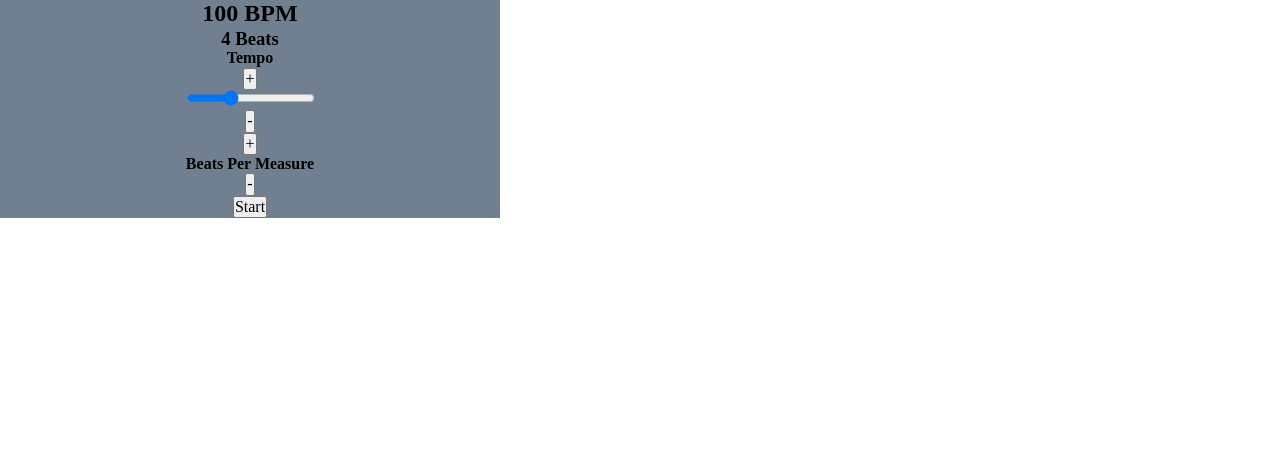
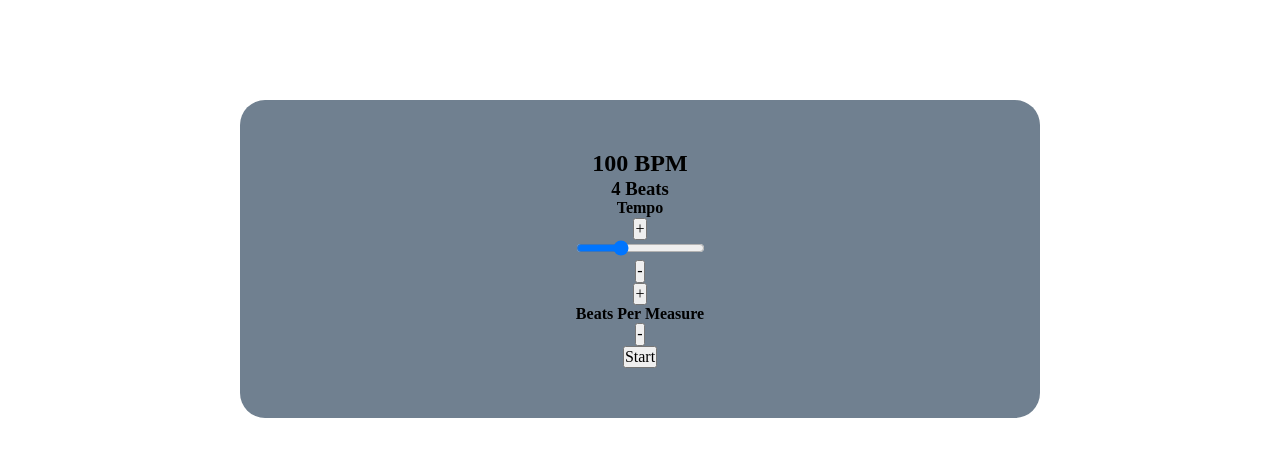
Before and after one commit to joshuascan/metronome, a React (Create React App) app: page / in a window 1280 px wide. Shown: the top 456 px of the page. Built offline with nearby package versions, Linux system fonts and the light colour scheme.

Commit message:
creates basic styles for background

```diff
--- a/src/App.js
+++ b/src/App.js
@@ -13,7 +13,10 @@ import audio2 from "./audio/click2.mp3";
 const Metronome = styled.div`
   text-align: center;
   background-color: slategray;
-  width: 50rem;
+  width: 80rem;
+  margin: 10rem auto;
+  padding: 5rem;
+  border-radius: 25px;
 `;
 
 function App() {
```
